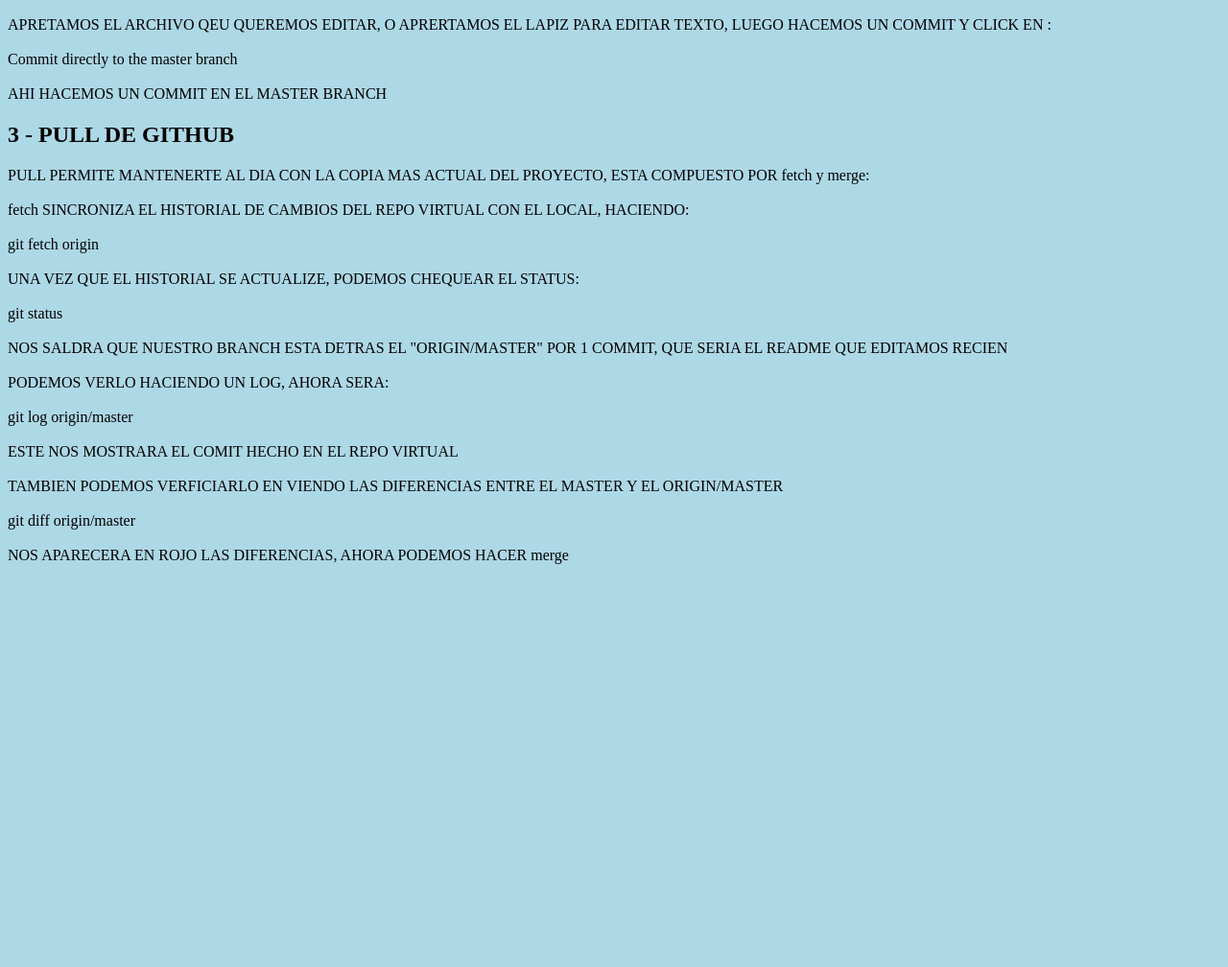
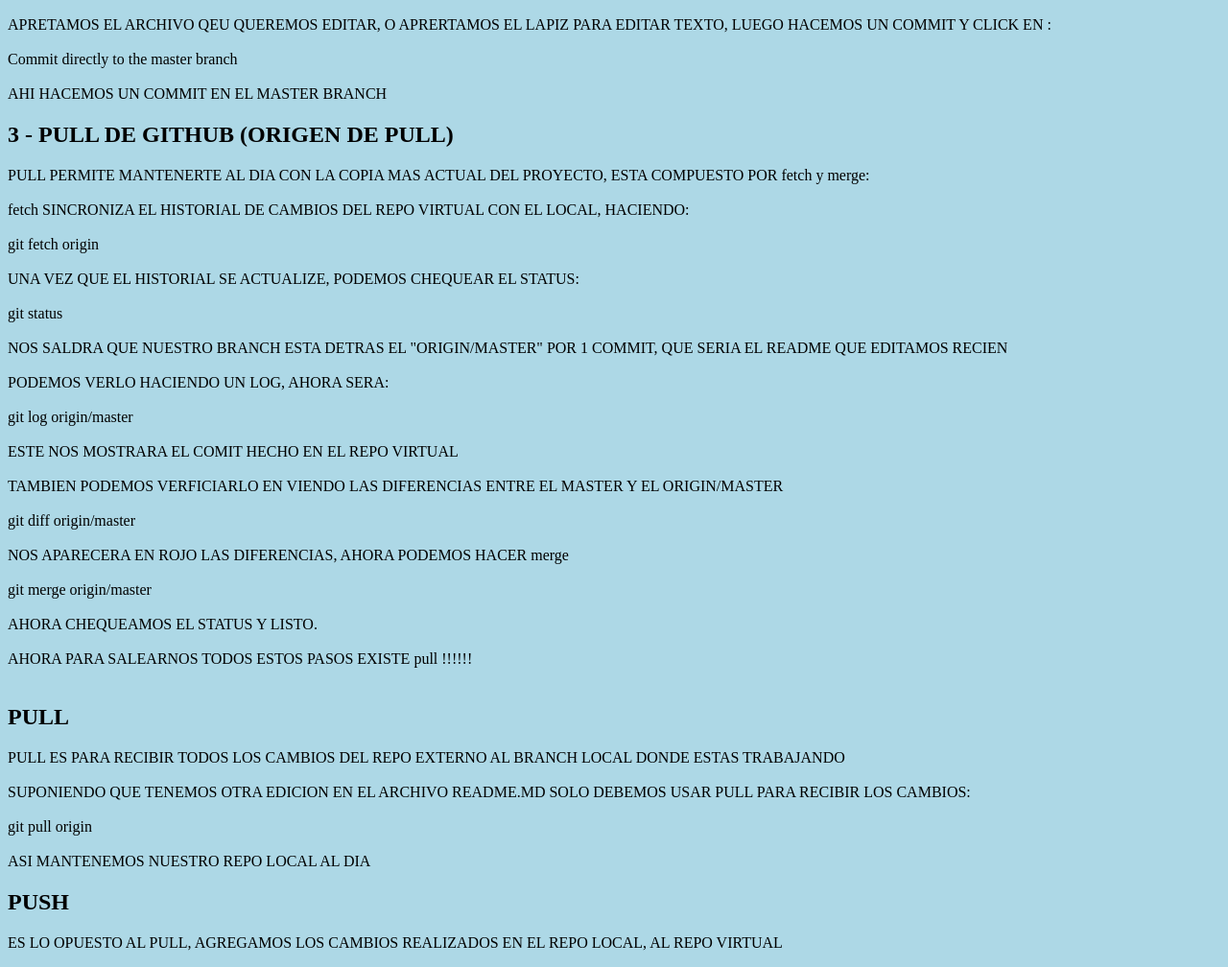
Before and after one commit to JonnhyIT28/TutorialGithub, a plain HTML site: page git.html in a window 1280 px wide. Shown: the part 3371-4379 px from the top of the page at 96% size. Before the commit the page ends 3993 px from the top, so only its background shows below. Drawn offline with Linux system fonts and the light colour scheme.

Commit message:
mi primer push

```diff
--- a/git.html
+++ b/git.html
@@ -203,7 +203,7 @@
         <br><br>
         AHI HACEMOS UN COMMIT EN EL MASTER BRANCH
     </p>
-    <h2>3 - PULL DE GITHUB</h2>
+    <h2>3 - PULL DE GITHUB (ORIGEN DE PULL)</h2>
     <p>PULL PERMITE MANTENERTE AL DIA CON LA COPIA MAS ACTUAL DEL
         PROYECTO, ESTA COMPUESTO POR fetch y merge:
         <br><br>
@@ -233,9 +233,29 @@
         <br><br>
         NOS APARECERA EN ROJO LAS DIFERENCIAS, AHORA PODEMOS HACER merge
         <br><br>
+        git merge origin/master
+        <br><br>
+        AHORA CHEQUEAMOS EL STATUS Y LISTO.
+        <br><br>
+        AHORA PARA SALEARNOS TODOS ESTOS PASOS EXISTE pull !!!!!!
+        <br><br>
 
     </p>
-
+    <h2>PULL</h2>
+    <p>PULL ES PARA RECIBIR TODOS LOS CAMBIOS DEL REPO EXTERNO
+        AL BRANCH LOCAL DONDE ESTAS TRABAJANDO
+        <br><br>
+        SUPONIENDO QUE TENEMOS OTRA EDICION EN EL ARCHIVO README.MD
+        SOLO DEBEMOS USAR PULL PARA RECIBIR LOS CAMBIOS:
+        <br><br>
+        git pull origin
+        <br><br>
+        ASI MANTENEMOS NUESTRO REPO LOCAL AL DIA
+    </p>
+    <h2>PUSH</h2>
+    <p>ES LO OPUESTO AL PULL, AGREGAMOS LOS CAMBIOS REALIZADOS EN EL
+        REPO LOCAL, AL REPO VIRTUAL
+    </p>
 
 </body>
 </html>
```
